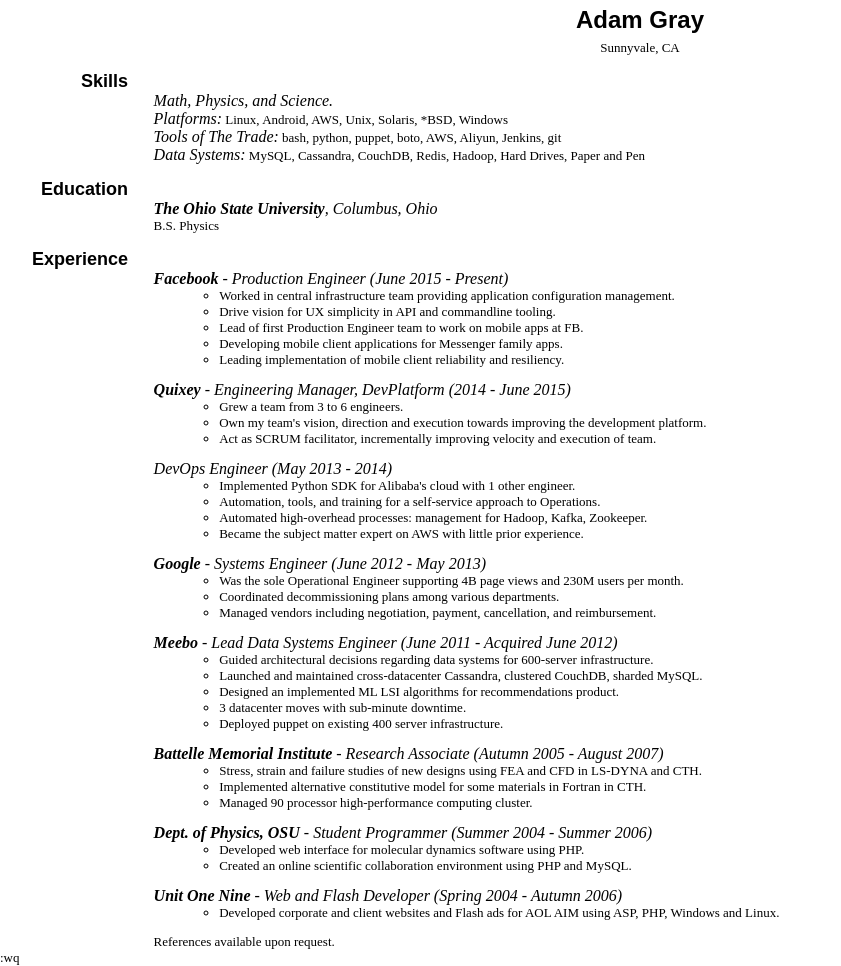
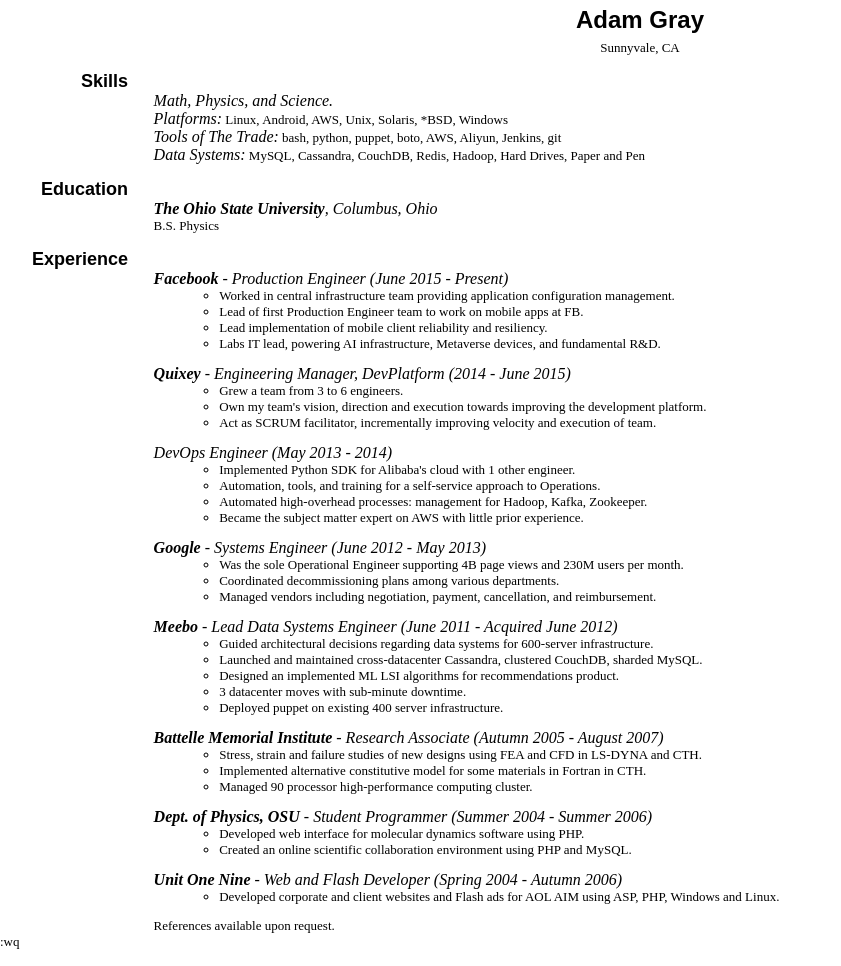
Before and after one commit to addumb/addumb.github.io, a Jekyll site: the page built from resume.html, in a window 1280 px wide. Shown: the whole page, without its empty margins (0-841 px from the left). Built offline with Jekyll 4.4.1, drawn with Linux system fonts in a browser that asks for light colours.

Commit message:
Update resume. Though I cannot read past the paywall: https://www.nytimes.com/2026/04/23/technology/meta-layoffs.html

```diff
--- /dev/null
+++ b/Gemfile
@@ -0,0 +1,2 @@
+source "https://rubygems.org"
+gem 'github-pages', group: :jekyll_plugins
--- a/resume.html
+++ b/resume.html
@@ -77,10 +77,9 @@
           <span class="h3"><strong>Facebook</strong> - <em>Production Engineer (June 2015 - Present)</em></span>
         <ul>
           <li>Worked in central infrastructure team providing application configuration management.</li>
-          <li>Drive vision for UX simplicity in API and commandline tooling.</li>
           <li>Lead of first Production Engineer team to work on mobile apps at FB.</li>
-          <li>Developing mobile client applications for Messenger family apps.</li>
-          <li>Leading implementation of mobile client reliability and resiliency.</li>
+          <li>Lead implementation of mobile client reliability and resiliency.</li>
+          <li>Labs IT lead, powering AI infrastructure, Metaverse devices, and fundamental R&D.</li>
         </ul>
       <div>
         <span class="h3"><Strong>Quixey</strong> - <em>Engineering Manager, DevPlatform (2014 - June 2015)</em></span>
```
Also changed, not shown: 2 other files.
